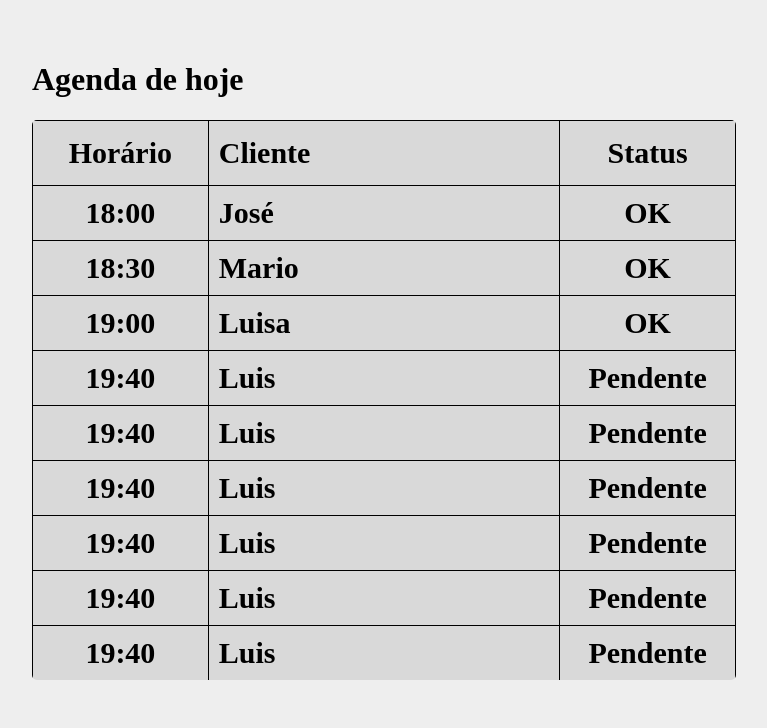
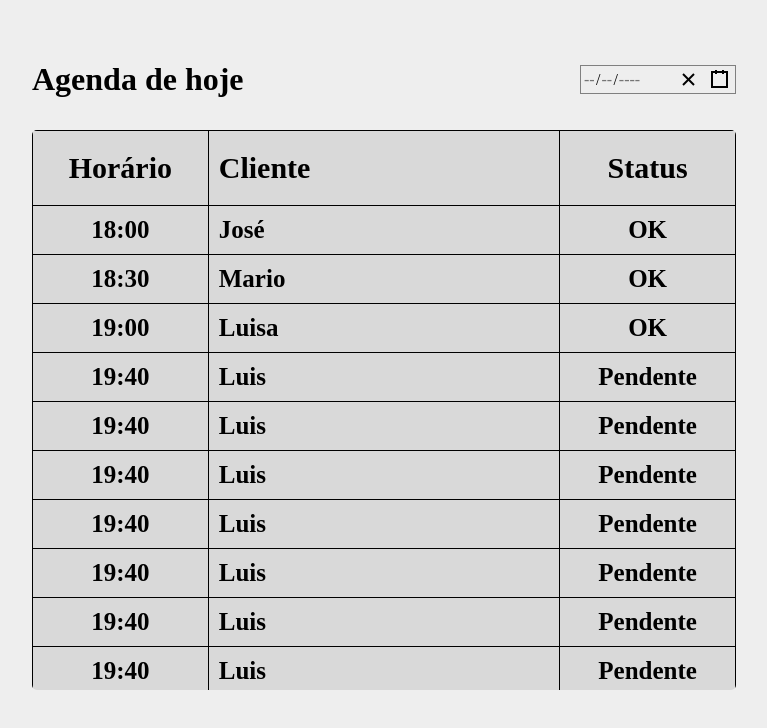
Before and after one commit to Cossio00/barber-admin-frontend, a React (Create React App) app: page /home in a window 1280 px wide. Shown: the top 728 px of the page, without its empty margins (256-1023 px from the left). Built offline with nearby package versions, Linux system fonts and the light colour scheme.

Commit message:
#home: added react-date-picker to project

```diff
--- a/package.json
+++ b/package.json
@@ -7,6 +7,7 @@
     "@testing-library/react": "^13.4.0",
     "@testing-library/user-event": "^13.5.0",
     "react": "^18.3.1",
+    "react-date-picker": "^11.0.0",
     "react-dom": "^18.3.1",
     "react-scripts": "^3.0.1",
     "web-vitals": "^2.1.4"
--- a/src/Pages/Home/Home.js
+++ b/src/Pages/Home/Home.js
@@ -1,6 +1,8 @@
 import React from "react";
+import DatePicker from "react-date-picker";
+import 'react-date-picker/dist/DatePicker.css';
+import 'react-calendar/dist/Calendar.css';
 import "./home.css";
-
 
 const elementos = [
     {
@@ -115,7 +117,10 @@ function Home() {
     return(
         <div className= "home">
             <div className= "agenda-grid">
-                <h1>Agenda de hoje</h1>
+                <div className="header-container">
+                    <h1>Agenda de hoje</h1>
+                    <DatePicker label="Basic date picker" />
+                </div>
                 <div className= "agenda-table">
                     <table>
                         <thead>
--- a/src/Pages/Home/home.css
+++ b/src/Pages/Home/home.css
@@ -3,13 +3,24 @@ body{
 }
 
 .agenda-grid{
+    /*
     display: grid;
-    grid-template:  1
-                    1;
+    grid-template:  1fr
+                    1fr;
+    */
+    display: flex;
+    flex-direction: column;
     width: 55vw;
     margin: auto;
     margin-top: 40px;
     margin-bottom: 0;
+}
+
+.header-container {
+    display: flex;
+    justify-content: space-between;
+    align-items: center; /* Alinha verticalmente no centro */
+    margin-bottom: 10px; /* Espaçamento entre o header e a tabela */
 }
 
 .agenda-table{
@@ -31,19 +42,20 @@ thead{
 }
 
 tbody {
-    display: table-row-group; /* Define o comportamento padrão do tbody */
+    display: table-row-group;
 }
 
 tr{
-    display: table-row; /* Define o comportamento padrão das linhas da tabela */
+    display: table-row;
 }
 
 thead > * > th {
-    padding: 15px 10px 15px 10px;
+    padding: 20px 10px 20px 10px;
+    font-size: 30px;
 }
 
 th{
-    font-size: 30px;
+    font-size: 25px;
     border: 1px solid black;
     height: 20px;
     padding: 10px;
```
Also changed, not shown: 1 other file (tests, documents, lock files or other folders).
